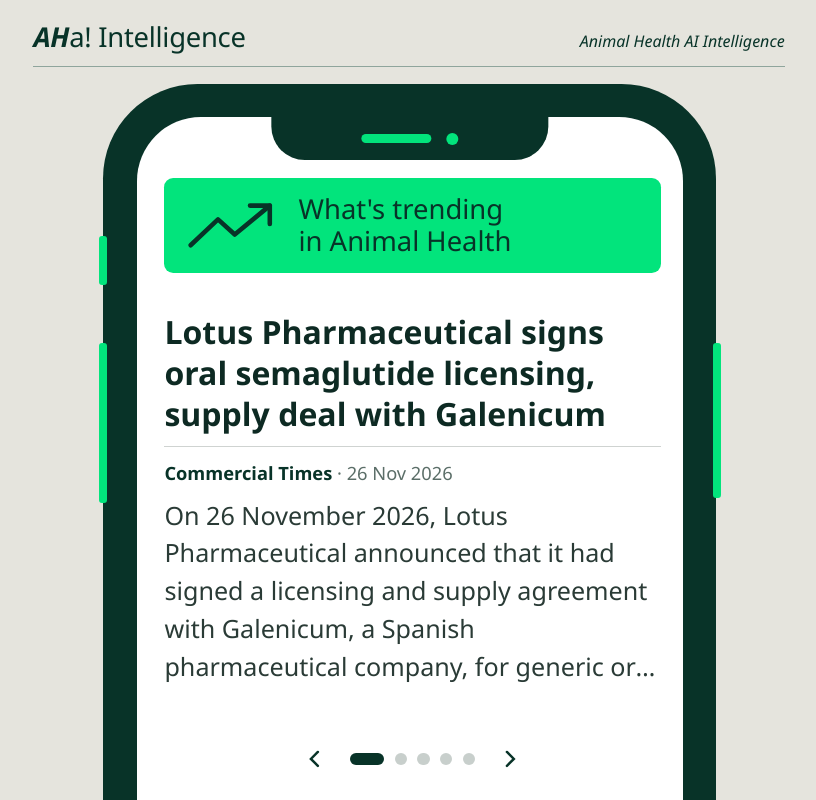
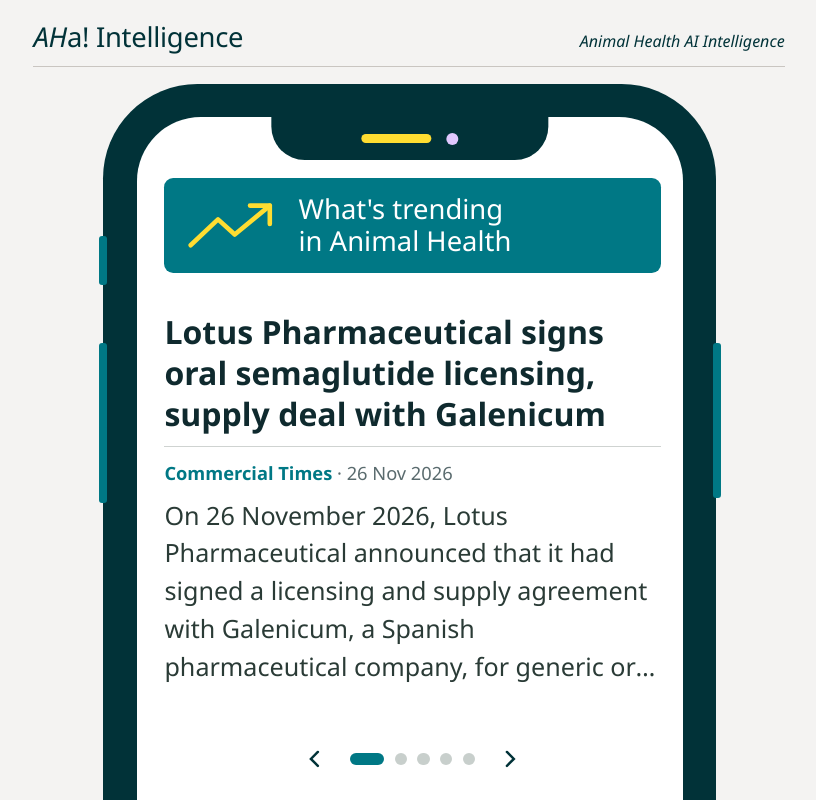
Before and after one commit to leefwilloughby-cloud/feed-carousel, a plain HTML site: page docs/index.html in a window 1280 px wide. Shown: the whole page, without its empty margins (231-1047 px from the left). Drawn offline with Linux system fonts and the light colour scheme.

Commit message:
Daily carousel update

```diff
--- a/docs/index.html
+++ b/docs/index.html
@@ -8,11 +8,13 @@
 <style>
   /* Edit these to restyle */
   :root {
-    --bg: #e5e4dd;
-    --dark: #083328;
-    --green: #02e47c;
-    --text: #0d2a23;
-    --muted: #5b6e68;
+    --bg: #f4f3f2;       /* warm light grey, as the dashboard's link tiles */
+    --dark: #013238;     /* dark teal, as the welcome banner */
+    --accent: #007885;   /* teal, as the dashboard buttons */
+    --highlight: #ffdd31;/* yellow, as the dot in the logo */
+    --lilac: #e0c8fe;    /* lilac, as the banner's orbit dot */
+    --text: #0f2a2e;
+    --muted: #5a6b6e;
     --font: "Segoe UI", system-ui, -apple-system, Roboto, Helvetica, Arial, sans-serif;
     /* 1 design unit. The layout is drawn on a 525 x 525 grid and scales to the iframe. */
     --u: calc(min(100vw, 100vh) / 525);
@@ -26,15 +28,16 @@
   /* Header line */
   .brand { position: absolute; left: calc(16 * var(--u)); right: calc(16 * var(--u)); top: calc(12 * var(--u));
     display: flex; align-items: baseline; justify-content: space-between;
-    padding-bottom: calc(7 * var(--u)); border-bottom: calc(1 * var(--u)) solid #8fa59c; }
+    padding-bottom: calc(7 * var(--u)); border-bottom: calc(1 * var(--u)) solid #c9c5c1; }
   .brand .name { font-size: calc(18 * var(--u)); color: var(--dark); letter-spacing: -.01em; }
-  .brand .name i { color: var(--dark); font-weight: 700; }
+  .brand .name b { font-weight: 700; }
+  .brand .name .pt { color: var(--accent); font-weight: 700; }
   .brand .tag { font-size: calc(10.5 * var(--u)); font-style: italic; color: var(--dark); }
 
   /* Phone */
   .phone { position: absolute; left: calc(62 * var(--u)); width: calc(402 * var(--u)); top: calc(55 * var(--u));
     height: calc(560 * var(--u)); background: var(--dark); border-radius: calc(62 * var(--u)); }
-  .btn { position: absolute; width: calc(5 * var(--u)); background: var(--green); border-radius: calc(2 * var(--u)); }
+  .btn { position: absolute; width: calc(5 * var(--u)); background: var(--accent); border-radius: calc(2 * var(--u)); }
   .b1 { left: calc(-3 * var(--u)); top: calc(100 * var(--u)); height: calc(32 * var(--u)); }
   .b2 { left: calc(-3 * var(--u)); top: calc(170 * var(--u)); height: calc(60 * var(--u)); }
   .b3 { left: calc(-3 * var(--u)); top: calc(225 * var(--u)); height: calc(50 * var(--u)); }
@@ -45,15 +48,16 @@
   .notch { position: absolute; left: 50%; transform: translateX(-50%); top: 0; width: calc(182 * var(--u));
     height: calc(28 * var(--u)); background: var(--dark); border-radius: 0 0 calc(22 * var(--u)) calc(22 * var(--u));
     display: flex; align-items: center; justify-content: center; gap: calc(10 * var(--u)); }
-  .notch .pill { width: calc(46 * var(--u)); height: calc(6 * var(--u)); border-radius: 9px; background: var(--green); }
-  .notch .dot { width: calc(8 * var(--u)); height: calc(8 * var(--u)); border-radius: 50%; background: var(--green); }
+  .notch .pill { width: calc(46 * var(--u)); height: calc(6 * var(--u)); border-radius: 9px; background: var(--highlight); }
+  .notch .dot { width: calc(8 * var(--u)); height: calc(8 * var(--u)); border-radius: 50%; background: var(--lilac); }
 
   .inner { position: absolute; left: calc(18 * var(--u)); right: calc(14 * var(--u)); top: calc(40 * var(--u));
     height: calc(398 * var(--u)); display: flex; flex-direction: column; }
 
-  .label { flex: none; height: calc(62 * var(--u)); background: var(--green); border-radius: calc(6 * var(--u));
+  .label { flex: none; height: calc(62 * var(--u)); background: var(--accent); border-radius: calc(6 * var(--u));
     display: flex; align-items: center; gap: calc(14 * var(--u)); padding: 0 calc(14 * var(--u));
-    color: var(--dark); font-size: calc(18 * var(--u)); line-height: 1.2; font-weight: 500; }
+    color: #fff; font-size: calc(18 * var(--u)); line-height: 1.2; font-weight: 500; }
+  .label svg polyline { stroke: var(--highlight); }
   .label svg { flex: none; width: calc(60 * var(--u)); height: calc(36 * var(--u)); }
 
   /* Slides fade in place */
@@ -66,10 +70,10 @@
   .slide h2 { order: 1; margin: 0; font-size: calc(21 * var(--u)); line-height: 1.27; font-weight: 600; color: var(--text);
     display: -webkit-box; -webkit-line-clamp: 3; -webkit-box-orient: vertical; overflow: hidden; }
   .slide h2 a { color: inherit; text-decoration: none; }
-  .slide h2 a:hover { text-decoration: underline; text-decoration-color: var(--green); text-decoration-thickness: 2px; }
+  .slide h2 a:hover { text-decoration: underline; text-decoration-color: var(--accent); text-decoration-thickness: 2px; }
   .slide .meta { order: 2; margin-top: calc(8 * var(--u)); padding-top: calc(8 * var(--u));
     border-top: calc(1 * var(--u)) solid #cfd3d1; font-size: calc(12 * var(--u)); color: var(--muted); }
-  .slide .meta .src { font-weight: 600; color: var(--dark); }
+  .slide .meta .src { font-weight: 600; color: var(--accent); }
   .slide p { order: 3; margin: calc(8 * var(--u)) 0 0; font-size: calc(16.5 * var(--u)); line-height: 1.5; color: #2a3b36;
     display: -webkit-box; -webkit-line-clamp: 5; -webkit-box-orient: vertical; overflow: hidden; }
 
@@ -81,8 +85,8 @@
   .nav:hover { background: #eef1ef; }
   .dots { display: flex; gap: calc(7 * var(--u)); }
   .dot { width: calc(8 * var(--u)); height: calc(8 * var(--u)); padding: 0; border: 0; border-radius: 9px; background: #c8cfcc; cursor: pointer; transition: width .3s; }
-  .dot[aria-current="true"] { background: var(--dark); width: calc(22 * var(--u)); }
-  button:focus-visible, a:focus-visible { outline: 2px solid var(--green); outline-offset: 2px; }
+  .dot[aria-current="true"] { background: var(--accent); width: calc(22 * var(--u)); }
+  button:focus-visible, a:focus-visible { outline: 2px solid var(--accent); outline-offset: 2px; }
 
   .updated { display: none; position: absolute; right: calc(8 * var(--u)); bottom: calc(5 * var(--u)); font-size: calc(8 * var(--u)); color: #9aa39f; }
   .empty { color: var(--muted); font-size: calc(15 * var(--u)); }
@@ -161,7 +165,7 @@
       </div>
     </div>
   </div>
-  <div class="updated">Updated 26 Nov 2026, 11:34 UTC</div>
+  <div class="updated">Updated 26 Nov 2026, 11:40 UTC</div>
 </div>
 
 <script>
```
